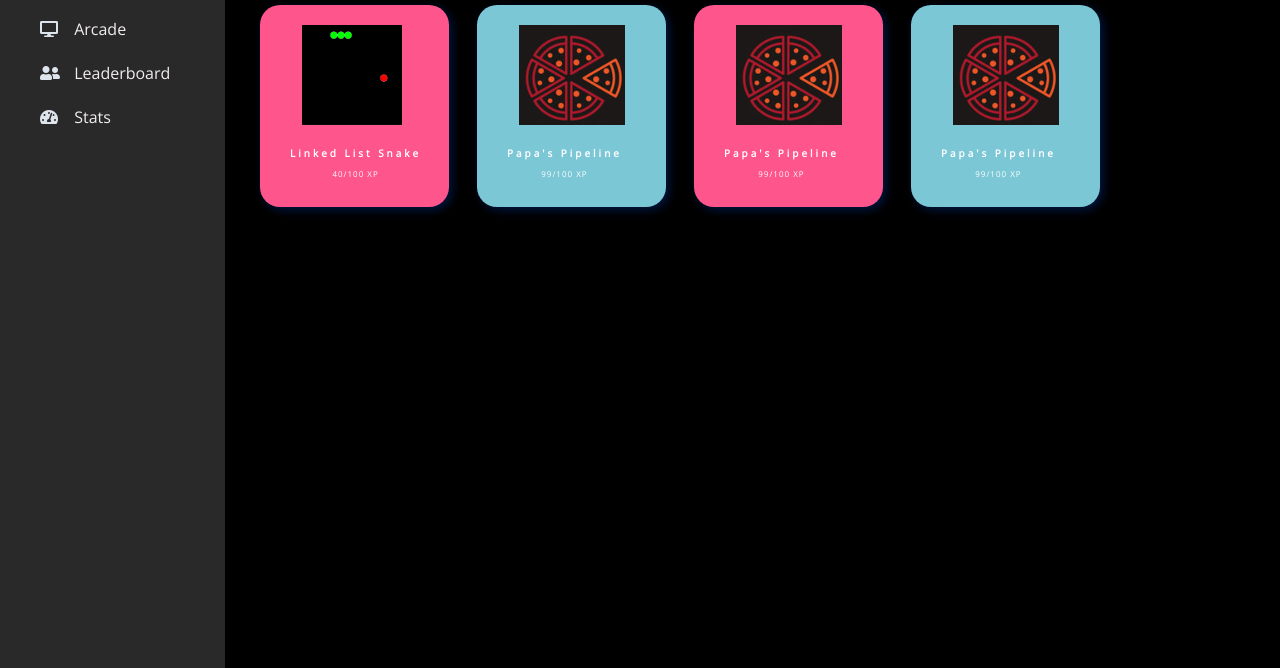
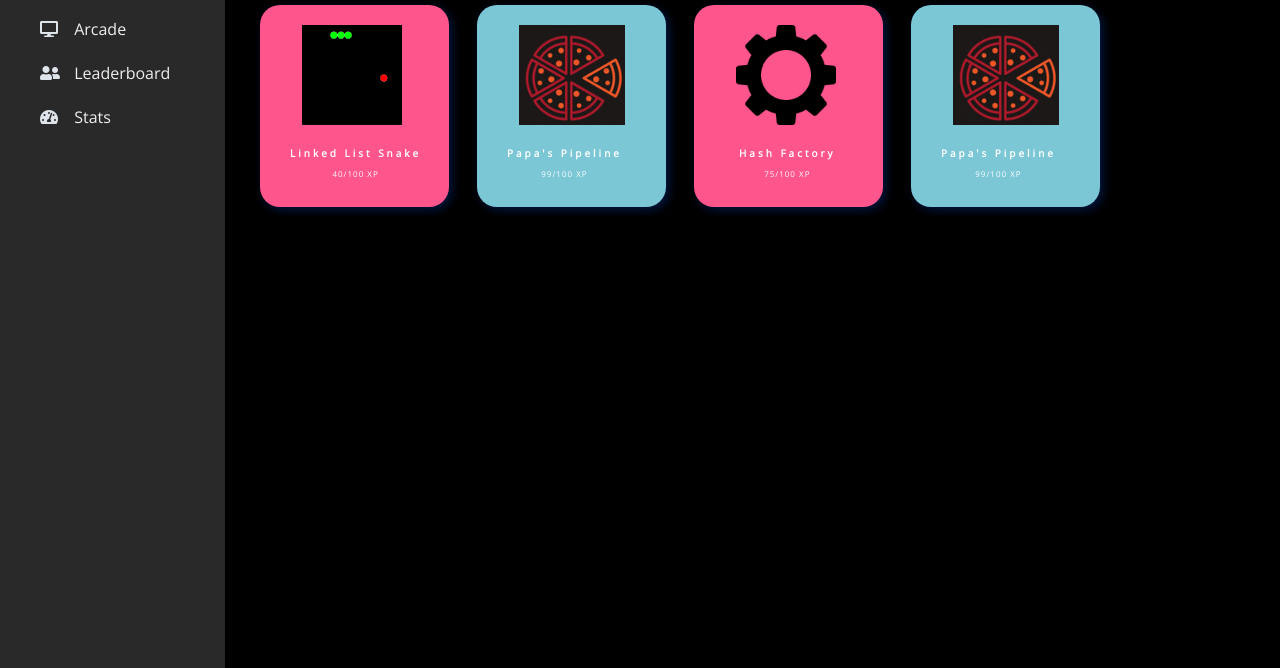
Before and after one commit to Emily-Yue/WiCSHacks2023, a plain HTML site: page index.html in a window 1280 px wide. Shown: the part 132-800 px from the top of the page. Drawn offline with nearby package versions, Linux system fonts and the light colour scheme.

Commit message:
linked game

```diff
--- a/index.html
+++ b/index.html
@@ -55,6 +55,7 @@
 
                 <div class="box-container">
 
+                    <a href="index.html">
                         <div class="box box1" id="first-one">
                             <img src= "snakegame.png"
                                 alt="Views">
@@ -63,6 +64,8 @@
                                 <h2 class="topic">40/100 XP</h2>
                             </div>
                         </div>
+                    </a>
+
 
                     <div class="box box2">
                         <img src= "pizzagame.png"
@@ -73,14 +76,16 @@
                         </div>
                     </div>
 
+                    <a href="hashmap.html">
                         <div class="box box3">
-                        <img src= "pizzagame.png"
+                            <img src= "res/gear.png"
                                 alt="Views">
-                        <div class="text">
-                            <h2 class="topic-heading">Papa's Pipeline</h2>
-                            <h2 class="topic">99/100 XP</h2>
+                            <div id="hf" class="text">
+                                <h2 class="topic-heading">Hash Factory</h2>
+                                <h2 class="topic">75/100 XP</h2>
                             </div>
                         </div>
+                    </a>
 
                     <div class="box box4">
                         <img src= "pizzagame.png"
--- a/styles.css
+++ b/styles.css
@@ -180,3 +180,7 @@ body{
     font-size: 10px;
     letter-spacing: 3px;
 }
+
+#hf{
+   margin-left: 25px;
+}
```
Also changed, not shown: res/gear.png (added). Lines whose indentation alone changed are shown as unchanged.
